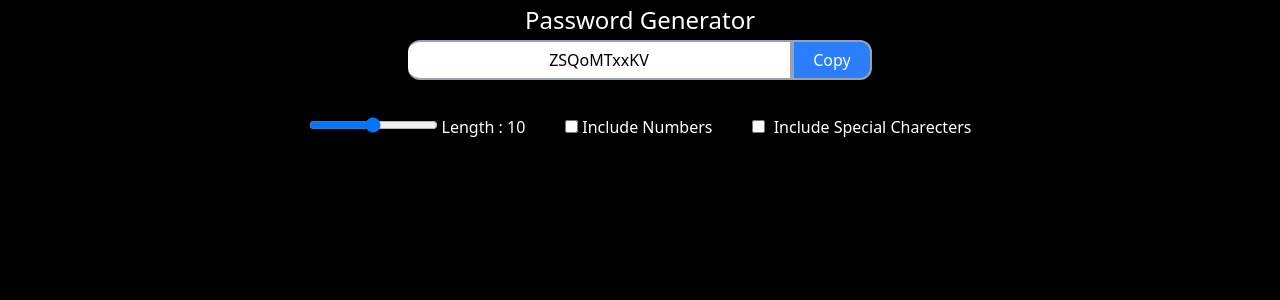
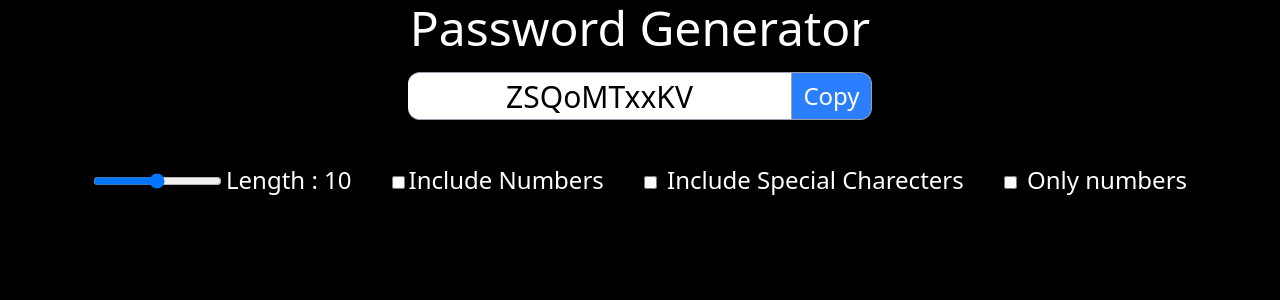
Before and after one commit to 10Pratik01/Basic_password_generator, a React (Vite) app: page / in a window 1280 px wide. Shown: the top 300 px of the page. Built offline with nearby package versions, Linux system fonts and the light colour scheme.

Commit message:
added only numbers

```diff
--- a/src/PasswordGenerat.jsx
+++ b/src/PasswordGenerat.jsx
@@ -5,6 +5,7 @@ function PasswordGenerat() {
   const[number, setNumber] = useState(false)
   const[special, setSpecial] = useState(false)
   const[password, setPassword] = useState('')
+  const[onlynum, setOnlynum] = useState(false)
   const passwordref = useRef(null)
 
  //function to generate the password
@@ -13,17 +14,18 @@ function PasswordGenerat() {
     let str = 'abcdefghijklmnopqrstuvwxyzABCDEFGHIJKLMNOPQRSTUVWXYZ'
     if (number) str += '0123456789'
     if (special) str += '!@#$%^&*()_+'
+    if(onlynum) str = '0123456789'
 
     for (let i = 1; i <= length; i++) {
       pass += str.charAt(Math.floor(Math.random() * str.length))
     }
     setPassword(pass)
-  }, [number, special, length, setPassword]);
+  }, [number, onlynum, special, length, setPassword]);
 
  //using useEffect to call the passwordGenerator function
   useEffect(() => {
     passwordGenerator()
-  }, [length, number, special, passwordGenerator])
+  }, [length, number, onlynum ,special, passwordGenerator])
 
   //function to copy the password to clipboard
   const Copytoclipboard = useCallback(()=>{
@@ -33,35 +35,38 @@ function PasswordGenerat() {
   return (
     <>
       {/* Header */}
-      <h1 className="flex items-center justify-center">
-        <span className="text-white p-1 text-2xl">Password Generator</span>
+      <h1 className="flex items-center justify-center ">
+        <span className="text-white p-1 text-5xl">Password Generator</span>
       </h1>
 
-      <div className='flex flex-col items-center justify-center' id='maindiv'>
+      <div className='flex flex-col items-center justify-center text-3xl' id='maindiv'>
       {/* displaying the password */}
-        <div id='password'>
+        <div id='password' className='h-20 text-center flex justify-center items-center'>
           <input
           type="text"
           value={password}
-          className='w-96 h-10 p-2 border-2 border-gray-400 border-l-0 rounded-xl rounded-br-none rounded-tr-none bg-white text-center  text-black'
+          className='w-96 h-12 p-2 m-1 ml-0 mr-0 border-1 border-gray-400 border-l-0 rounded-xl rounded-br-none rounded-tr-none bg-white text-center  text-black'
           placeholder='Password'
           onChange={(e) => {e.target.value}}
           ref={passwordref}
           readOnly
           />
-          <button className='border-2 h-10 w-20 rounded-tr-xl rounded-br-xl border-gray-400 cursor-pointer bg-blue-500 text-white rounded-30 p-1 hover:bg-blue-800' onClick={Copytoclipboard}>Copy</button>
+          <button className='border-1 h-12 w-20 rounded-tr-xl  ml-0 mr- rounded-br-xl border-gray-400 border-l-0 cursor-pointer bg-blue-500 text-white rounded-30 hover:bg-blue-800 text-2xl' onClick={Copytoclipboard}>Copy</button>
         </div>
 
         {/* inputs for the password generator */}
-        <div id="inputs">
+        <div id="inputs" className='text-2xl'>
           <input type="range" min="4" max="16" id='ran' name='ran' value={length} onChange={(e) => {setLength(e.target.value)}} className='mr-1 cursor-grab'/>
           <label htmlFor="ran" className='cursor-pointer'>Length : {length}</label>
 
           <input type="checkbox"  name='number' id='number' value={number} onChange={() => {setNumber((prev)=>!prev) ;}} className='m-10 mr-1 cursor-pointer' />
           <label htmlFor='number' className='cursor-pointer' >Include Numbers</label>
 
-          <input type="checkbox" name='special' id='special' value={special}  onChange={() => {setSpecial((prev)=>!prev) ;}} className='ml-10 mr-1 cursor-pointer'/>
+          <input type="checkbox" name='special' id='special' value={special}  onChange={() => {setSpecial((prev)=>!prev) ;}} className='ml-10 mr-1 cursor-pointer text-2xl'/>
           <label htmlFor='special' className='cursor-pointer'> Include Special Charecters</label>
+
+          <input type="checkbox" name='onlynum' id='onlynum' value={onlynum}  onChange={() => {setOnlynum((prev)=>!prev) ;}} className='ml-10 mr-1 cursor-pointer text-2xl'/>
+          <label htmlFor='onlynum' className='cursor-pointer'> Only numbers</label>
 
           {/* Using the button to call the passwordGenerator function */}
 
```
